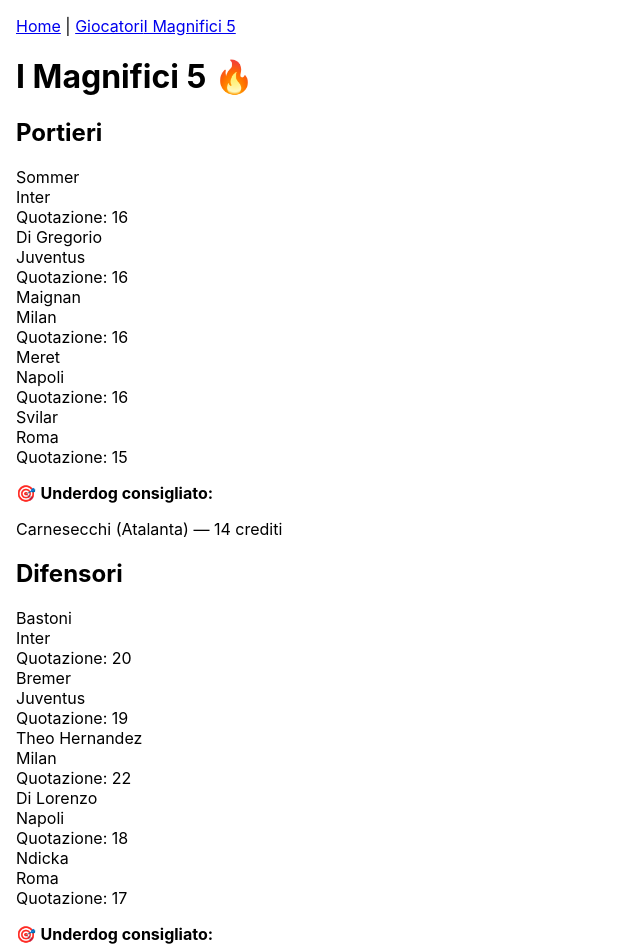
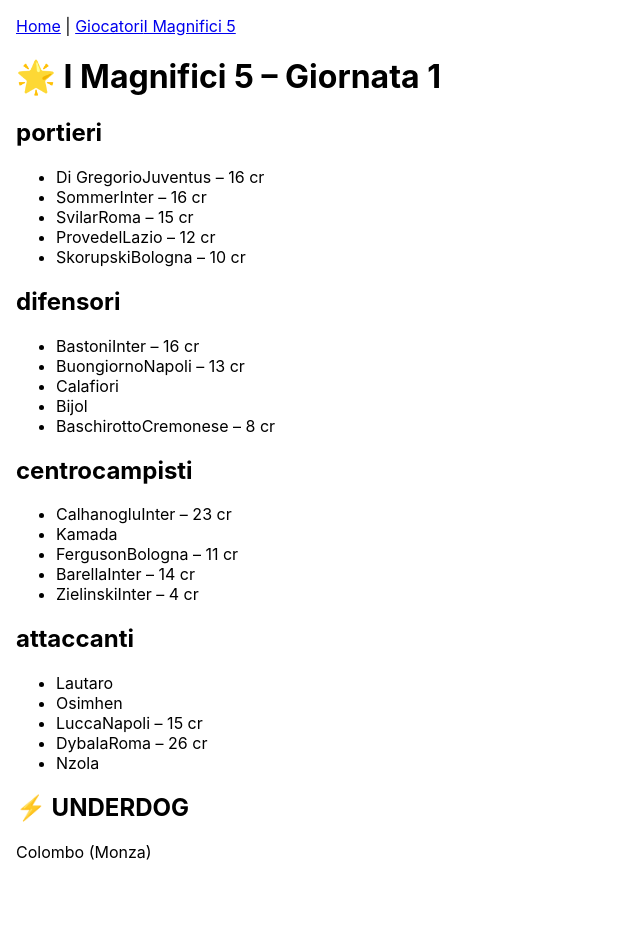
Before and after one commit to saprony/fantabot-base, a React (Create React App) app: page /magnifici5 in a window 1280 px wide. Shown: the top 952 px of the page, without its empty margins (0-640 px from the left). After the commit the page ends 894 px from the top, so only its background shows below. Built offline with nearby package versions, Linux system fonts and the light colour scheme.

Commit message:
✅ Aggiunta pagina pubblica Magnifici 5 con squadre e quotazioni

```diff
--- a/public/magnifici5.json
+++ b/public/magnifici5.json
@@ -1,138 +1,8 @@
 {
-  "Portieri": {
-    "top": [
-      {
-        "nome": "Sommer",
-        "squadra": "Inter",
-        "quotazione": 16
-      },
-      {
-        "nome": "Di Gregorio",
-        "squadra": "Juventus",
-        "quotazione": 16
-      },
-      {
-        "nome": "Maignan",
-        "squadra": "Milan",
-        "quotazione": 16
-      },
-      {
-        "nome": "Meret",
-        "squadra": "Napoli",
-        "quotazione": 16
-      },
-      {
-        "nome": "Svilar",
-        "squadra": "Roma",
-        "quotazione": 15
-      }
-    ],
-    "underdog": {
-      "nome": "Carnesecchi",
-      "squadra": "Atalanta",
-      "quotazione": 14
-    }
-  },
-  "Difensori": {
-    "top": [
-      {
-        "nome": "Bastoni",
-        "squadra": "Inter",
-        "quotazione": 20
-      },
-      {
-        "nome": "Bremer",
-        "squadra": "Juventus",
-        "quotazione": 19
-      },
-      {
-        "nome": "Theo Hernandez",
-        "squadra": "Milan",
-        "quotazione": 22
-      },
-      {
-        "nome": "Di Lorenzo",
-        "squadra": "Napoli",
-        "quotazione": 18
-      },
-      {
-        "nome": "Ndicka",
-        "squadra": "Roma",
-        "quotazione": 17
-      }
-    ],
-    "underdog": {
-      "nome": "Kolasinac",
-      "squadra": "Atalanta",
-      "quotazione": 14
-    }
-  },
-  "Centrocampisti": {
-    "top": [
-      {
-        "nome": "Calhanoglu",
-        "squadra": "Inter",
-        "quotazione": 25
-      },
-      {
-        "nome": "Rabiot",
-        "squadra": "Juventus",
-        "quotazione": 21
-      },
-      {
-        "nome": "Loftus-Cheek",
-        "squadra": "Milan",
-        "quotazione": 20
-      },
-      {
-        "nome": "Lobotka",
-        "squadra": "Napoli",
-        "quotazione": 18
-      },
-      {
-        "nome": "Pellegrini",
-        "squadra": "Roma",
-        "quotazione": 22
-      }
-    ],
-    "underdog": {
-      "nome": "Ederson",
-      "squadra": "Atalanta",
-      "quotazione": 15
-    }
-  },
-  "Attaccanti": {
-    "top": [
-      {
-        "nome": "Lautaro Martinez",
-        "squadra": "Inter",
-        "quotazione": 34
-      },
-      {
-        "nome": "Vlahovic",
-        "squadra": "Juventus",
-        "quotazione": 30
-      },
-      {
-        "nome": "Leao",
-        "squadra": "Milan",
-        "quotazione": 32
-      },
-      {
-        "nome": "Osimhen",
-        "squadra": "Napoli",
-        "quotazione": 33
-      },
-      {
-        "nome": "Dybala",
-        "squadra": "Roma",
-        "quotazione": 31
-      }
-    ],
-    "underdog": {
-      "nome": "Lookman",
-      "squadra": "Atalanta",
-      "quotazione": 28
-    }
-  }
+  "giornata": 1,
+  "portieri": ["Di Gregorio", "Sommer", "Svilar", "Provedel", "Skorupski"],
+  "difensori": ["Bastoni", "Buongiorno", "Calafiori", "Bijol", "Baschirotto"],
+  "centrocampisti": ["Calhanoglu", "Kamada", "Ferguson", "Barella", "Zielinski"],
+  "attaccanti": ["Lautaro", "Osimhen", "Lucca", "Dybala", "Nzola"],
+  "underdog": "Colombo (Monza)"
 }
--- a/src/App.js
+++ b/src/App.js
@@ -3,6 +3,9 @@
 import GiocatoriPage from './pages/GiocatoriPage';
 import Magnifici5Page from './pages/Magnifici5Page';
 import GiocatorePage from './pages/GiocatorePage';
+import AdminLoginPage from './pages/AdminLoginPage';
+import AdminDashboardPage from './pages/AdminDashboardPage';
+
 
 function App() {
   return (
@@ -19,6 +22,8 @@
           <Route path="/giocatori" element={<GiocatoriPage />} />
           <Route path="/magnifici5" element={<Magnifici5Page />} />
           <Route path="/giocatore/:nome" element={<GiocatorePage />} />
+          <Route path="/admin" element={<AdminLoginPage />} />
+<Route path="/admin/dashboard" element={<AdminDashboardPage />} />
         </Routes>
       </div>
     </Router>
--- /dev/null
+++ b/src/pages/AdminDashboardPage.jsx
@@ -0,0 +1,22 @@
+import React, { useEffect } from 'react';
+import { useNavigate } from 'react-router-dom';
+
+const AdminDashboardPage = () => {
+  const navigate = useNavigate();
+
+  useEffect(() => {
+    const loggedIn = localStorage.getItem('adminLoggedIn');
+    if (loggedIn !== 'true') {
+      navigate('/admin');
+    }
+  }, [navigate]);
+
+  return (
+    <div className="p-6">
+      <h1 className="text-2xl font-bold mb-4">Dashboard Admin</h1>
+      <p>Accesso riuscito. Da qui gestirai le funzioni riservate.</p>
+    </div>
+  );
+};
+
+export default AdminDashboardPage;
--- /dev/null
+++ b/src/pages/AdminLoginPage.jsx
@@ -0,0 +1,39 @@
+import React, { useState } from 'react';
+import { useNavigate } from 'react-router-dom';
+
+const AdminLoginPage = () => {
+  const [password, setPassword] = useState('');
+  const [errore, setErrore] = useState('');
+  const navigate = useNavigate();
+
+  const handleLogin = () => {
+    if (password === 'fantabot2025') {
+      localStorage.setItem('adminLoggedIn', 'true');
+      navigate('/admin/dashboard');
+    } else {
+      setErrore('Password errata. Riprova.');
+    }
+  };
+
+  return (
+    <div className="max-w-md mx-auto mt-24 p-6 border rounded-lg shadow bg-white text-center">
+      <h2 className="text-2xl font-bold mb-4">Accesso Area Admin</h2>
+      <input
+        type="password"
+        placeholder="Inserisci password"
+        value={password}
+        onChange={(e) => setPassword(e.target.value)}
+        className="w-full p-2 border rounded mb-4"
+      />
+      <button
+        onClick={handleLogin}
+        className="bg-blue-600 text-white px-4 py-2 rounded hover:bg-blue-700 w-full"
+      >
+        Entra
+      </button>
+      {errore && <p className="text-red-600 mt-4">{errore}</p>}
+    </div>
+  );
+};
+
+export default AdminLoginPage;
--- a/src/pages/Magnifici5Page.jsx
+++ b/src/pages/Magnifici5Page.jsx
@@ -1,54 +1,66 @@
 import React, { useEffect, useState } from 'react';
 
+const ruoli = ['portieri', 'difensori', 'centrocampisti', 'attaccanti'];
+
 const Magnifici5Page = () => {
-  const [dati, setDati] = useState({});
+  const [dati, setDati] = useState(null);
+  const [giocatori, setGiocatori] = useState([]);
 
   useEffect(() => {
     fetch('/magnifici5.json')
-      .then((res) => res.json())
-      .then((data) => setDati(data))
-      .catch((err) => console.error('Errore caricamento:', err));
+      .then(res => res.json())
+      .then(data => setDati(data));
+
+    fetch('/giocatori_2025_26.json')
+      .then(res => res.json())
+      .then(data => setGiocatori(data));
   }, []);
 
-  const ruoliOrdine = ['Portieri', 'Difensori', 'Centrocampisti', 'Attaccanti'];
+  const getInfoGiocatore = (nome) => {
+    const trovato = giocatori.find(g => g.nome === nome);
+    if (!trovato) return null;
+    return `${trovato.squadra} – ${trovato.qt_attuale} cr`;
+  };
+
+  if (!dati || giocatori.length === 0) {
+    return (
+      <div className="p-6">
+        <h1 className="text-2xl font-bold mb-4">I Magnifici 5</h1>
+        <p>⏳ Caricamento in corso o dati non disponibili.</p>
+      </div>
+    );
+  }
 
   return (
-    <div className="p-6 max-w-5xl mx-auto">
-      <h1 className="text-3xl font-bold mb-6 text-center text-red-700">
-        I Magnifici 5 🔥
-      </h1>
+    <div className="p-6">
+      <h1 className="text-3xl font-bold text-center mb-8">🌟 I Magnifici 5 – Giornata {dati.giornata}</h1>
 
-      {ruoliOrdine.map((ruolo) => (
+      {ruoli.map((ruolo) => (
         <div key={ruolo} className="mb-10">
-          <h2 className="text-2xl font-semibold mb-4 text-blue-800 border-b border-gray-300 pb-1">
-            {ruolo}
-          </h2>
-
-          <div className="grid grid-cols-1 sm:grid-cols-2 gap-4 mb-2">
-            {dati[ruolo]?.top?.map((g, i) => (
-              <div
-                key={i}
-                className="border border-gray-300 rounded-lg p-3 shadow-sm bg-white"
-              >
-                <div className="font-bold text-lg">{g.nome}</div>
-                <div className="text-sm text-gray-600">{g.squadra}</div>
-                <div className="text-sm font-medium text-gray-800">
-                  Quotazione: {g.quotazione}
-                </div>
-              </div>
-            ))}
-          </div>
-
-          {dati[ruolo]?.underdog && (
-            <div className="mt-6 bg-yellow-100 border-l-4 border-yellow-500 p-4 rounded">
-              <p className="text-sm text-gray-700">🎯 <strong>Underdog consigliato:</strong></p>
-              <p className="font-semibold text-lg">
-                {dati[ruolo].underdog.nome} ({dati[ruolo].underdog.squadra}) — {dati[ruolo].underdog.quotazione} crediti
-              </p>
-            </div>
-          )}
+          <h2 className="text-xl font-semibold mb-3 capitalize">{ruolo}</h2>
+          <ul className="bg-gray-50 p-4 rounded border divide-y">
+            {dati[ruolo].map((nome, i) => {
+              const info = getInfoGiocatore(nome);
+              return (
+                <li key={i} className="py-2">
+                  <span className="font-semibold">{nome}</span>
+                  {info && <span className="text-sm text-gray-600 block">{info}</span>}
+                </li>
+              );
+            })}
+          </ul>
         </div>
       ))}
+
+      <div className="mt-10 p-4 border rounded bg-yellow-100">
+        <h2 className="text-lg font-semibold mb-2">⚡ UNDERDOG</h2>
+        <p className="text-lg font-bold">{dati.underdog}</p>
+        {getInfoGiocatore(dati.underdog) && (
+          <p className="text-sm text-gray-700">
+            {getInfoGiocatore(dati.underdog)}
+          </p>
+        )}
+      </div>
     </div>
   );
 };
```
Also changed, not shown: public/stats_post_partita.json (added, +41 -0 lines), src/pages/GiocatorePage.jsx (+68 -10 lines).
